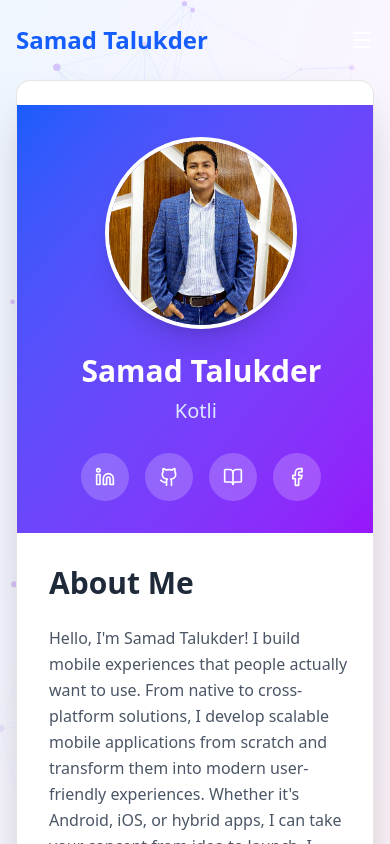
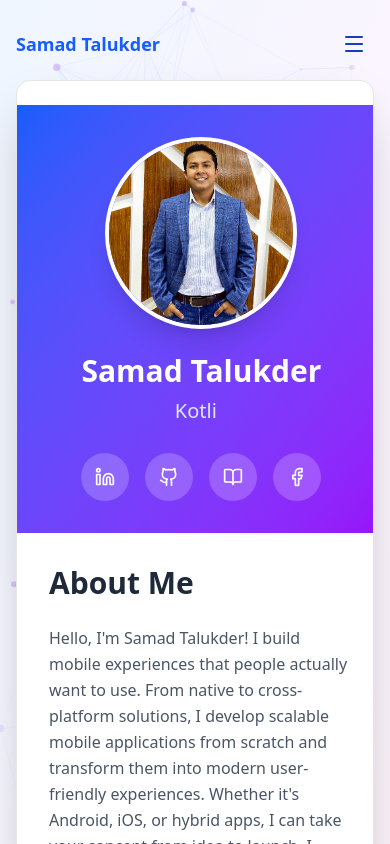
Before and after one commit to samadtalukder/samadtalukder.github.io, a Next.js app: page / in a window 390 px wide. Shown: the top 844 px of the page. Built offline with nearby package versions, Linux system fonts and the light colour scheme.

Commit message:
Fix mobile header responsiveness to prevent horizontal scrolling

```diff
--- a/components/layout/Header.tsx
+++ b/components/layout/Header.tsx
@@ -44,9 +44,9 @@ export default function Header() {
         }`}
       >
         <div className="container mx-auto px-4">
-          <div className="flex items-center justify-between">
+          <div className="flex items-center justify-between gap-4">
             <h1
-              className={`text-2xl font-bold ${
+              className={`text-lg sm:text-2xl font-bold truncate ${
                 isScrolled ? 'text-gray-800' : 'text-blue-600'
               }`}
             >
@@ -73,7 +73,8 @@ export default function Header() {
             {/* Mobile Menu Button */}
             <button
               onClick={() => setIsMobileMenuOpen(!isMobileMenuOpen)}
-              className={`md:hidden ${isScrolled ? 'text-gray-800' : 'text-white'}`}
+              className={`md:hidden flex-shrink-0 p-2 ${isScrolled ? 'text-gray-800' : 'text-blue-800'}`}
+              aria-label="Toggle menu"
             >
               {isMobileMenuOpen ? <X size={24} /> : <Menu size={24} />}
             </button>
```
